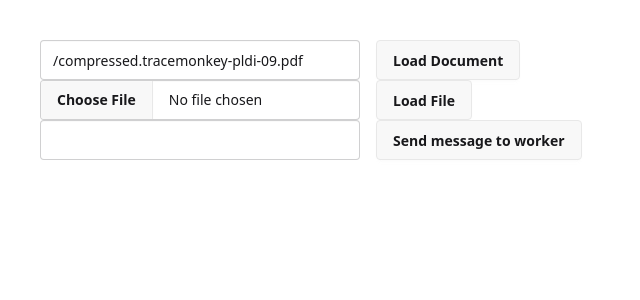
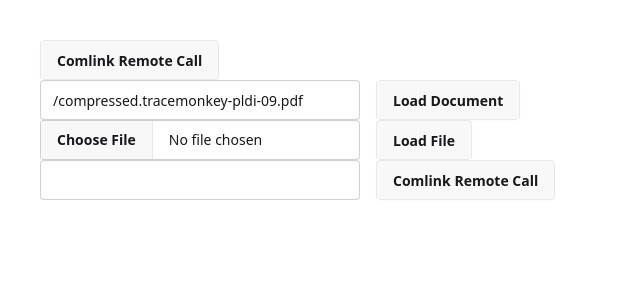
Before and after one commit to nguyenyou/comlink-worker-react, a React (Vite) app: page / in a window 1280 px wide. Shown: the top 300 px of the page, without its empty margins (0-640 px from the left). Built offline with nearby package versions, Linux system fonts and the light colour scheme.

Commit message:
🚢 ship it

```diff
--- a/package.json
+++ b/package.json
@@ -11,6 +11,7 @@
   },
   "dependencies": {
     "@tailwindcss/vite": "^4.1.11",
+    "comlink": "^4.4.2",
     "react": "^19.1.0",
     "react-dom": "^19.1.0",
     "tailwindcss": "^4.1.11"
--- a/src/App.jsx
+++ b/src/App.jsx
@@ -1,21 +1,16 @@
 import * as React from "react";
 import DocumentLoader from "./DocumentLoader";
+import ComlinkSample from "./ComlinkSample";
 
-export default function App({ worker }) {
+export default function App({ worker, workerApi }) {
   const [input, setInput] = React.useState("");
   const [result, setResult] = React.useState("");
 
-  React.useEffect(() => {
-    worker.onmessage = (e) => {
-      console.log("Message received from worker", e.data);
-      setResult(e.data);
-    };
-  }, [worker]);
-
   return (
     <div className="p-10">
+      <ComlinkSample workerApi={workerApi} />
       <DocumentLoader />
-      <div className="flex gap-4">
+      {/* <div className="flex gap-4">
         <input
           className="input"
           type="text"
@@ -30,6 +25,25 @@ export default function App({ worker }) {
         >
           Send message to worker
         </button>
+      </div> */}
+      <div className="flex gap-4">
+        <input
+          className="input"
+          type="text"
+          name=""
+          id=""
+          value={input}
+          onChange={(e) => setInput(e.target.value)}
+        />
+        <button
+          className="btn"
+          onClick={() => {
+            const xxx = workerApi.pow(Number(input));
+            setResult(xxx);
+          }}
+        >
+          Comlink Remote Call
+        </button>
       </div>
       <div>
         <p>{result}</p>
--- /dev/null
+++ b/src/ComlinkSample.jsx
@@ -0,0 +1,17 @@
+export default function ComlinkSample({ workerApi }) {
+  return (
+    <div>
+      <button
+        className="btn"
+        onClick={async () => {
+          const xxx = await workerApi.sum(1, 2);
+          const yyy = await workerApi.sumAsync(2, 4);
+          console.log(xxx);
+          console.log(yyy);
+        }}
+      >
+        Comlink Remote Call
+      </button>
+    </div>
+  );
+}
--- a/src/main.jsx
+++ b/src/main.jsx
@@ -1,10 +1,12 @@
 import { createRoot } from "react-dom/client";
 import "./index.css";
 import App from "./App.jsx";
+import * as Comlink from "comlink";
 
 async function main() {
-  const worker = new Worker(new URL("./worker.js", import.meta.url));
-  createRoot(document.getElementById("root")).render(<App worker={worker} />);
+  const worker = new Worker(new URL("./worker.js", import.meta.url), { type: "module" });
+  const workerApi = Comlink.wrap(worker);
+  createRoot(document.getElementById("root")).render(<App worker={worker} workerApi={workerApi}/>);
 }
 
 main().catch(console.error);
--- a/src/worker.js
+++ b/src/worker.js
@@ -1,6 +1,33 @@
-onmessage = (e) => {
-  console.log("Message received from main script");
-  const workerResult = `Result: ${e.data[0] * e.data[0]}`;
-  console.log("Posting message back to main script");
-  postMessage(workerResult);
+import * as Comlink from "comlink";
+
+// onmessage = (e) => {
+//   console.log("Message received from main script");
+//   const workerResult = `Result: ${e.data[0] * e.data[0]}`;
+//   console.log("Posting message back to main script");
+//   postMessage(workerResult);
+// };
+
+const obj = {
+  counter: 0,
+  inc() {
+    console.log("inc");
+    this.counter++;
+  },
+  pow(a) {
+    return a * a;
+  },
+  sum(a, b) {
+    console.log("sum");
+    return a + b;
+  },
+  sumAsync(a, b) {
+    console.log("sumAsync");
+    return new Promise((resolve) => {
+      setTimeout(() => {
+        resolve(a + b);
+      }, 1000);
+    });
+  },
 };
+
+Comlink.expose(obj);
```
Also changed, not shown: 1 other file (tests, documents, lock files or other folders).
